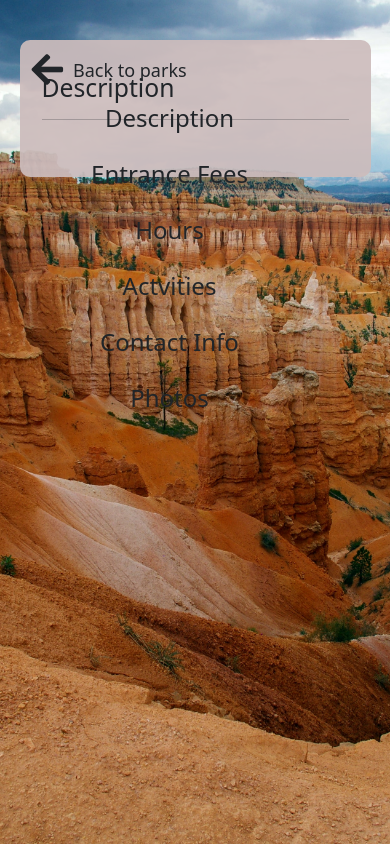
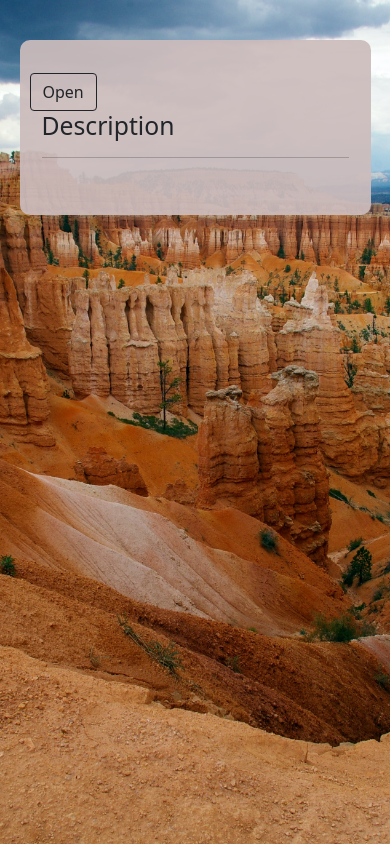
Before and after one commit to Mark-Mulligan/outdoor-adventures-v2.0, a React (Create React App) app in the folder client/: page /parks/1 in a window 390 px wide. Built offline with nearby package versions, Linux system fonts and the light colour scheme; no server answers.

Commit message:
basic framework for making park page responsive

```diff
--- a/client/src/components/parkInfo/ParkInfoNav/ParkInfoNav.css
+++ b/client/src/components/parkInfo/ParkInfoNav/ParkInfoNav.css
@@ -1,6 +1,18 @@
 .park-left-nav {
   position: fixed;
   width: 300px;
+}
+
+@media (max-width: 900px) {
+  .park-left-nav {
+    height: 0px;
+    overflow: hidden;
+    background: rgba(200, 200, 200, 0.9);
+  }
+}
+
+.open {
+  height: calc(100vh - 80px);
 }
 
 .back-link {
--- a/client/src/components/parkInfo/ParkInfoNav/index.js
+++ b/client/src/components/parkInfo/ParkInfoNav/index.js
@@ -1,9 +1,9 @@
 import { Link } from 'react-router-dom';
 import './ParkInfoNav.css';
 
-const ParkInfoNav = () => {
+const ParkInfoNav = ({ menuOpen }) => {
   return (
-    <div className="park-left-nav">
+    <div className={`park-left-nav ${menuOpen ? 'open' : ''}`}>
       <div className="park-left-nav-top">
         <Link className="back-link" to="/parks">
           <i className="fas fa-2x fa-arrow-left"></i> Back to parks
--- a/client/src/pages/ParkPage.js
+++ b/client/src/pages/ParkPage.js
@@ -14,6 +14,7 @@ import ParkPhotos from '../components/parkInfo/ParkPhotos';
 const ParkPage = () => {
   const [parkData, setParkData] = useState([]);
   const [fetchingData, setFetchingData] = useState(false);
+  const [menuOpen, setOpenMenu] = useState(false);
   const { parkcode } = useParams();
 
   const getParkData = useCallback(async () => {
@@ -47,10 +48,13 @@ const ParkPage = () => {
       ) : (
         <div className="park-info-container">
           <div className="park-left-nav-container">
-            <ParkInfoNav />
+            <ParkInfoNav menuOpen={menuOpen} />
           </div>
           <div className="park-info">
             <h1 className="text-center">{parkData?.fullName}</h1>
+            <button onClick={() => setOpenMenu(!menuOpen)} className="btn btn-outline-dark">
+              Open
+            </button>
             <Description parkDescription={parkData?.description} />
             {parkData.entranceFees && <EntranceFees feeData={parkData?.entranceFees} />}
             {parkData.operatingHours && <Hours operatingHours={parkData?.operatingHours} />}
```
